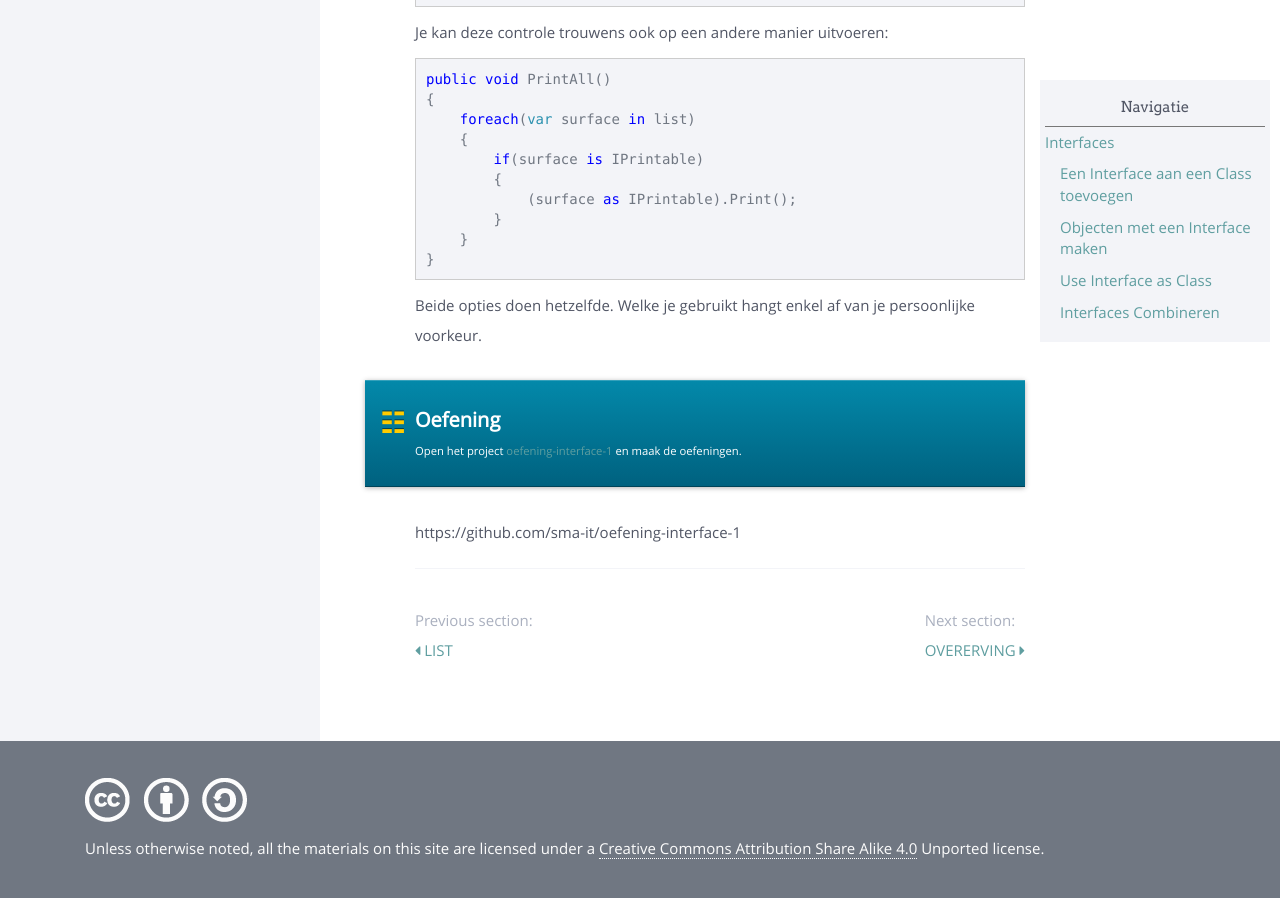
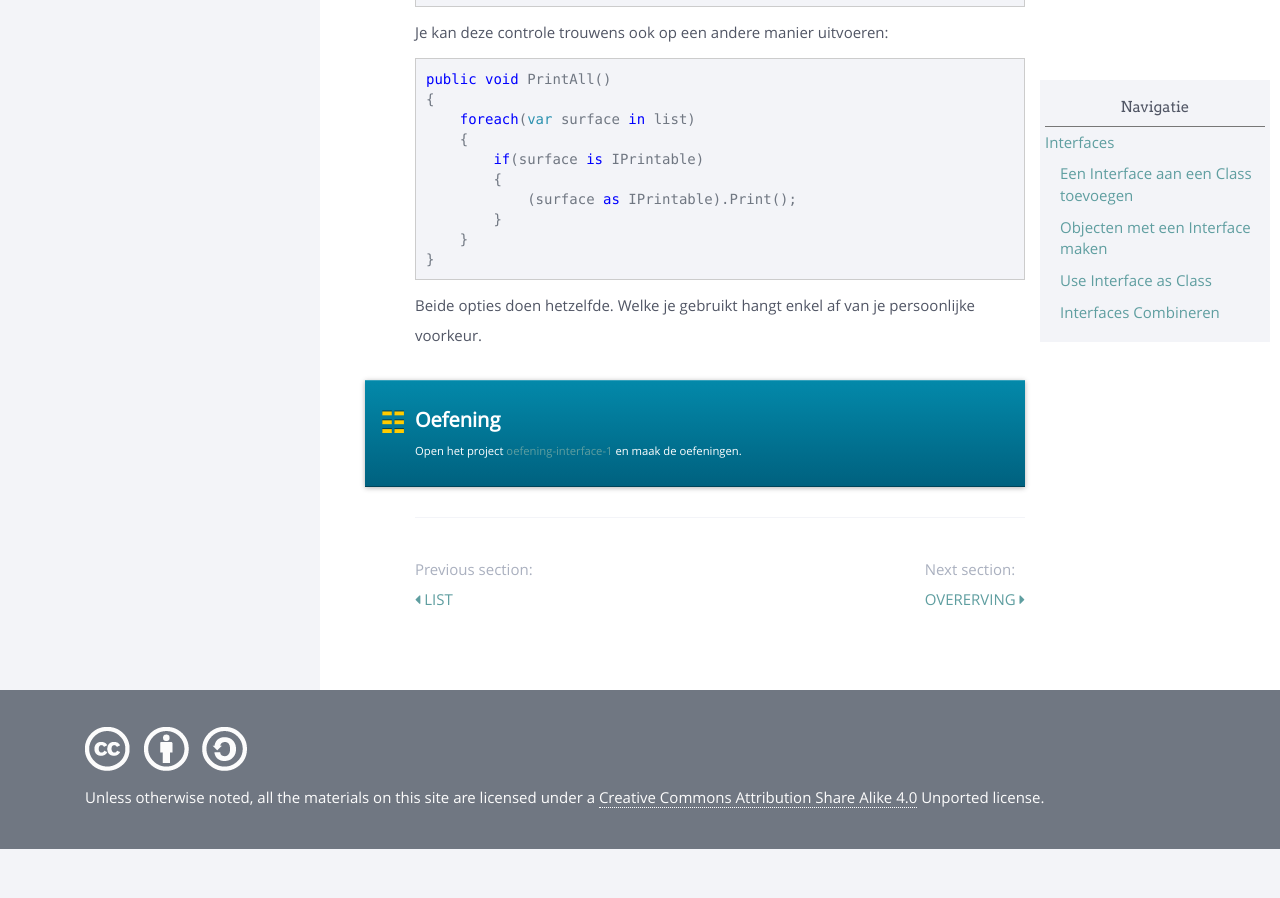
Before and after one commit to sma-it/sma-it.github.io, a Jekyll site: the page built from modules/advanced/_posts/2000-04-01-Interfaces.md, in a window 1280 px wide and 900 px high, scrolled down 6081 px. Built offline with Jekyll 4.4.1, drawn with Linux system fonts in a browser that asks for light colours; nearby versions of some CDN libraries; after the commit the page ends 6930 px from its top, so only the background shows below that; some of the changed lines change nothing that is shown.

Commit message:
Update 2000-04-01-Interfaces.md

```diff
--- a/modules/advanced/_posts/2000-04-01-Interfaces.md
+++ b/modules/advanced/_posts/2000-04-01-Interfaces.md
@@ -271,4 +271,3 @@ Beide opties doen hetzelfde. Welke je gebruikt hangt enkel af van je persoonlijk
 <div class="note oefening">
 <p>Open het project <a href="https://github.com/sma-it/oefening-interface-1">oefening-interface-1</a> en maak de oefeningen.</p>
 </div>
-https://github.com/sma-it/oefening-interface-1
```
